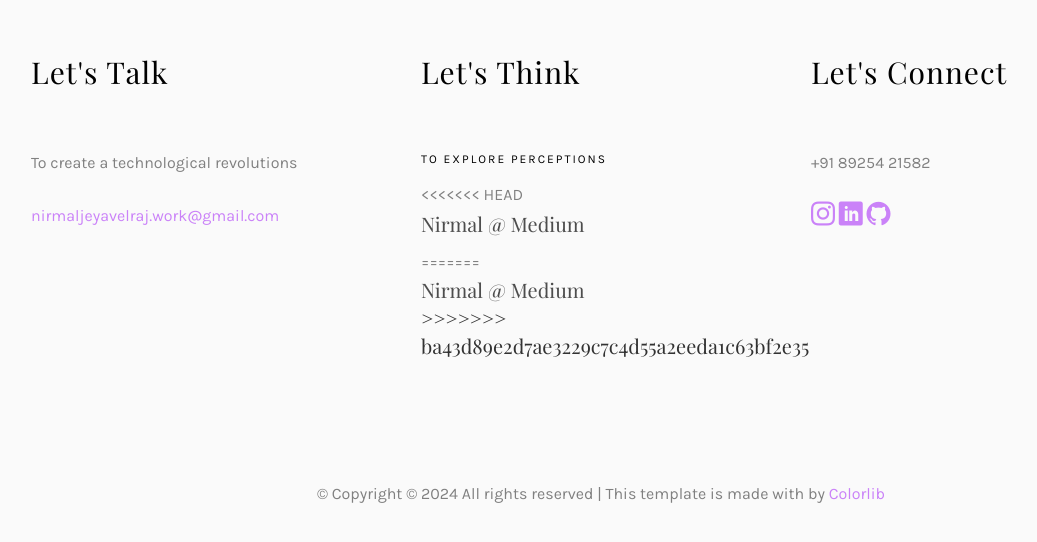
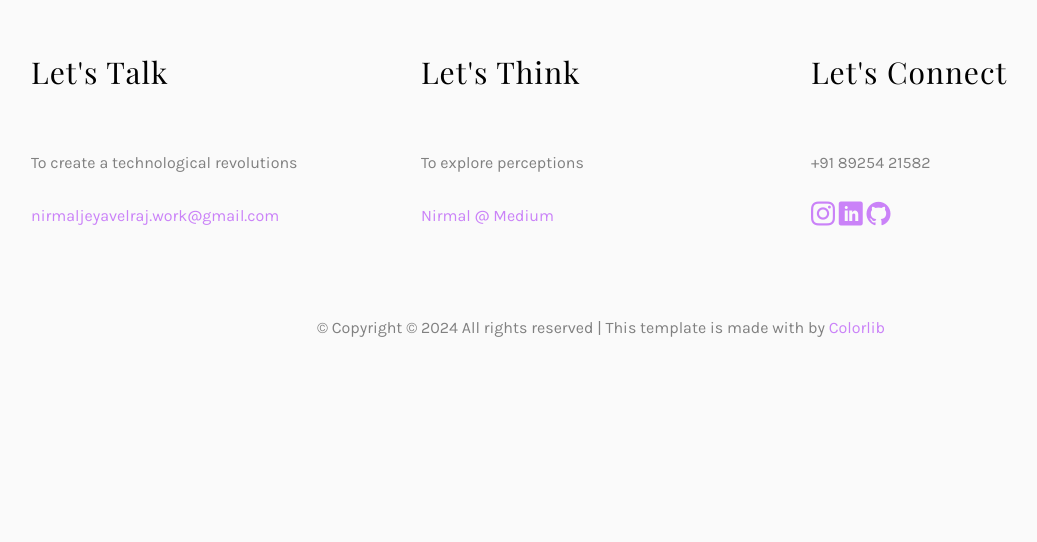
Before and after one commit to NirmalJ312000/Nirmal-Jeyavelraj, a plain HTML site: page index.html in a window 1280 px wide. Shown: the part 8038-8580 px from the top of the page, without its empty margins (39-1076 px from the left). Drawn offline with nearby package versions, Linux system fonts and the light colour scheme; files whose address does not match are found by name; a web font is replaced by a local one.

Commit message:
Update index.html

```diff
--- a/index.html
+++ b/index.html
@@ -459,19 +459,14 @@
                     </div>
                   </div>
                   <div class="col-md-4 col-pb-sm">
-                    <h2>Let's Think</h2>
-                    <div class="f-entry">
-                      <div class="desc"> <span>To explore perceptions</span>
-<<<<<<< HEAD
-                        <h3><a href="https://medium.com/@nirmal_J"
-
-                            target="_blank">Nirmal @ Medium</a></h3>
-=======
-                        <h3><a href="https://medium.com/@nirmal_J">Nirmal @ Medium</a></p>
->>>>>>> ba43d89e2d7ae3229c7c4d55a2eeda1c63bf2e35
-                      </div>
-                    </div>
-                  </div>
+			<div class="row">
+                      		<div class="col-md-10">
+                    			<h2>Let's Think</h2>
+                        		<p>To explore perceptions</p>
+                        		<p><a href="https://medium.com/@nirmal_J" target="_blank">Nirmal @ Medium</a></p>
+					</div>
+				</div>
+                  	</div>
                   <div class="col-md-4 col-pb-sm">
                     <div class="row">
                       <div class="col-md-10">
```
